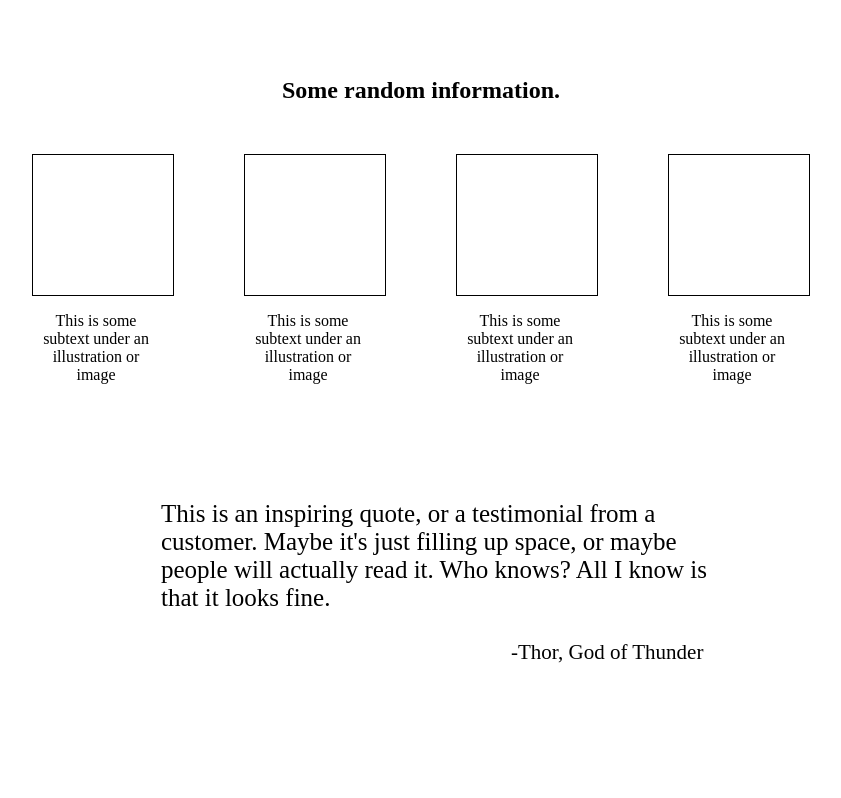
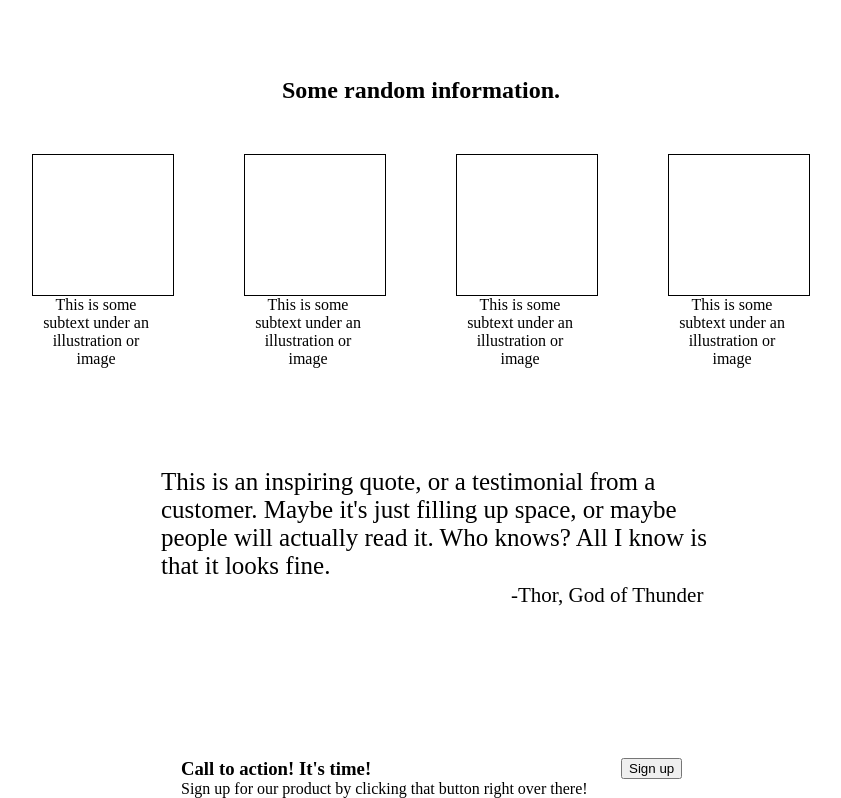
Before and after one commit to vijayramanujam/odin-landingPage, a plain HTML site: page index.html in a window 1280 px wide. Shown: the part 355-1153 px from the top of the page, without its empty margins (219-1060 px from the left). Before the commit the page ends 1020 px from the top, so only its background shows below. Drawn offline with Linux system fonts and the light colour scheme.

Commit message:
CREATE section-four

```diff
--- a/index.html
+++ b/index.html
@@ -72,6 +72,20 @@
             <span>-Thor, God of Thunder</span>
 
         </section>
+
+        <section class="section-four">
+
+            <div class="text-section item">
+
+                <h3>Call to action! It's time!</h3>
+                <p>Sign up for our product by clicking that button right over there!</p>
+
+            </div>
+
+            <div class="button-section item">
+                <button>Sign up</button>
+            </div>
+        </section>
     </main>
 
 </body>
--- a/style.css
+++ b/style.css
@@ -121,3 +121,28 @@ span {
     font-size: 21px;
     margin-left: 380px;
 }
+
+
+/* section four */
+
+.section-four {
+
+
+    margin-top: 150px;
+    margin-left: 400px;
+
+    display: flex;
+
+}
+
+.section-four h3,
+p {
+
+    margin: 0;
+    padding: 0;
+}
+
+.section-four .item {
+
+    flex: 1;
+}
```
